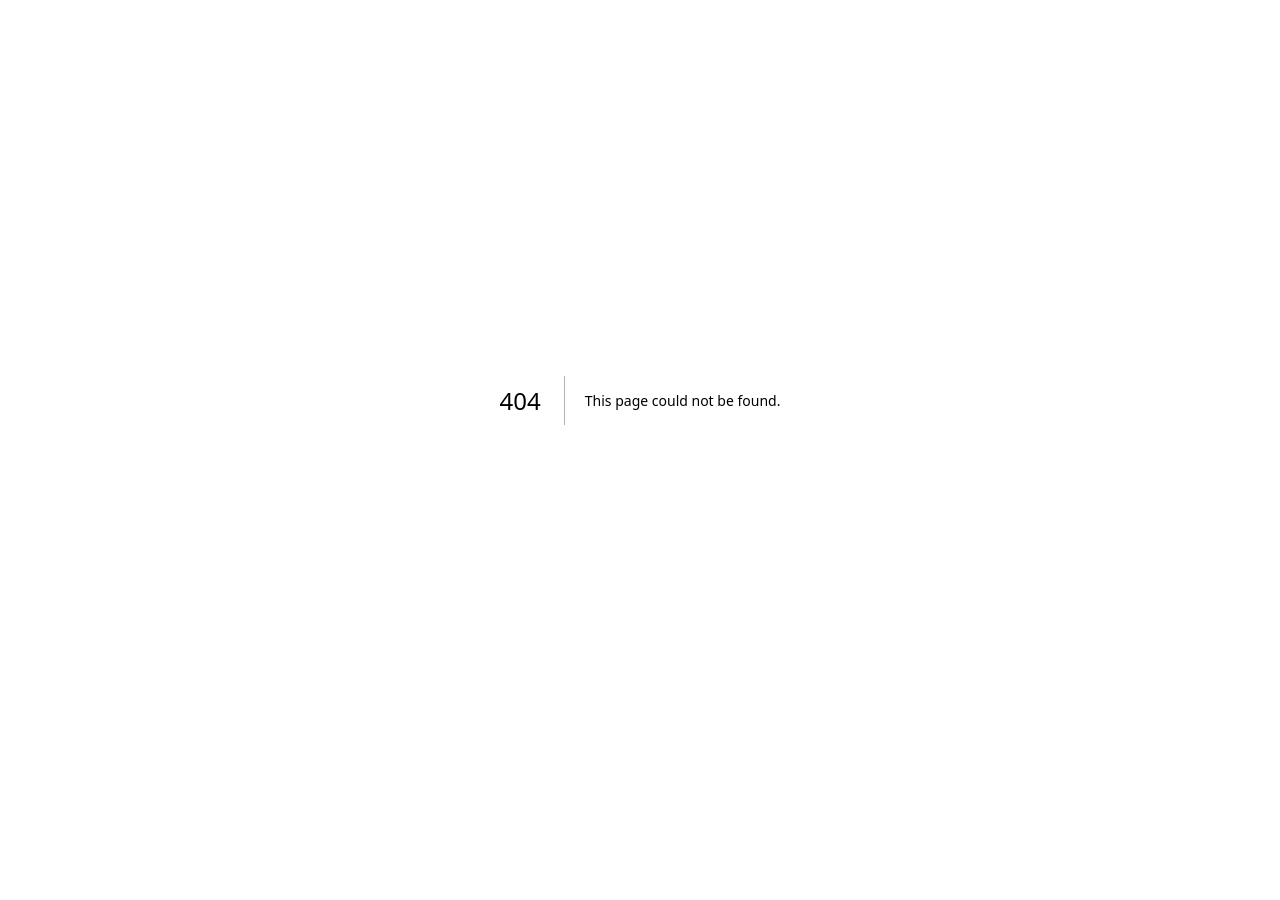
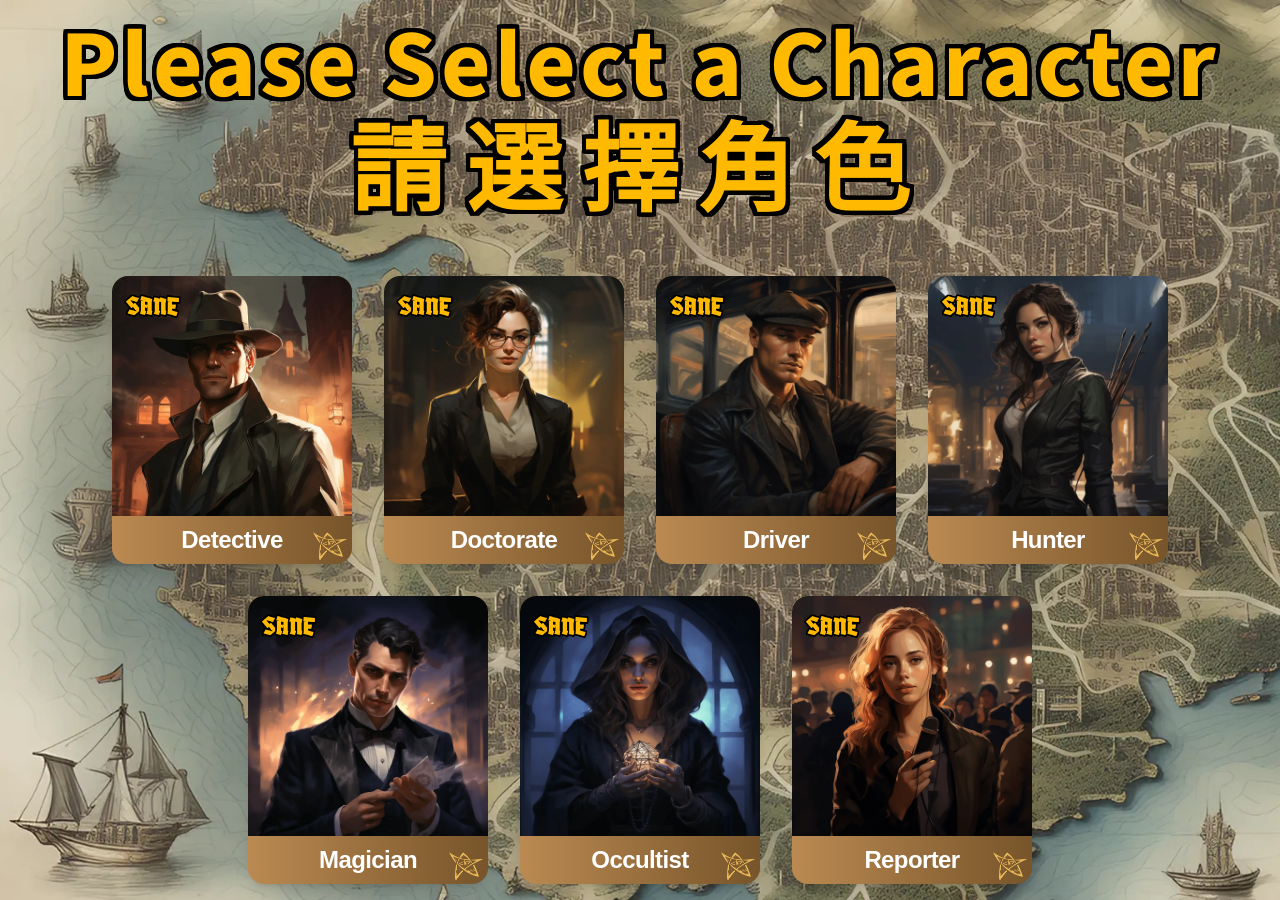
Before and after one commit to Game-as-a-Service/Pandemic-Reign-of-Cthulhu, a Next.js app in the folder frontend/: page /card-picking in a window 1280 px wide. Before the commit this address had no page. Before the commit the page ends 800 px from the top, so only its background shows below. Built offline with nearby package versions, Linux system fonts and the light colour scheme; a web font is replaced by a local one.

Commit message:
[#50] feature: add card-picking and level-setup 2 ui pages

```diff
--- /dev/null
+++ b/frontend/app/card-picking/page.tsx
@@ -0,0 +1,23 @@
+import InvestigatorCard from "@/components/investigator-card2";
+import { investigators } from "@/config/investigators";
+
+export default function RolePickingDemo() {
+  return (
+    <main className="min-h-full py-4 bg-cover bg-map">
+      <div className="container">
+        <h1 className="font-bold leading-tight text-center text-outline-4 tracking-[4px] text-7xl xl:text-8xl text-yellow">
+          Please Select a Character
+          <span className="block leading-tight tracking-[20px]">請選擇角色</span>
+        </h1>
+        <div className="flex flex-wrap items-center justify-center gap-4 xl:gap-8 2xl:gap-10 mt-11">
+          {investigators.map((investigator) => {
+            const { name, saneImage, sanity } = investigator;
+            return (
+              <InvestigatorCard key={name} investigator={name} imgUrl={saneImage} sanity={sanity} />
+            );
+          })}
+        </div>
+      </div>
+    </main>
+  );
+}
--- a/frontend/app/globals.css
+++ b/frontend/app/globals.css
@@ -73,4 +73,38 @@
   body {
     @apply bg-background text-foreground;
   }
+  html,
+  body {
+    height: 100%;
+  }
 }
+
+@layer utilities {
+  .text-outline-2 {
+    text-shadow: -2px -2px 0 #000, -2px -1px 0 #000, -2px 0px 0 #000, -2px 1px 0 #000,
+      -2px 2px 0 #000, -1px -2px 0 #000, -1px -1px 0 #000, -1px 0px 0 #000, -1px 1px 0 #000,
+      -1px 2px 0 #000, 0px -2px 0 #000, 0px -1px 0 #000, 0px 0px 0 #000, 0px 1px 0 #000,
+      0px 2px 0 #000, 1px -2px 0 #000, 1px -1px 0 #000, 1px 0px 0 #000, 1px 1px 0 #000,
+      1px 2px 0 #000, 2px -2px 0 #000, 2px -1px 0 #000, 2px 0px 0 #000, 2px 1px 0 #000,
+      2px 2px 0 #000;
+  }
+  .text-outline-4 {
+    text-shadow: -4px -4px 0 #000, -4px -3px 0 #000, -4px -2px 0 #000, -4px -1px 0 #000,
+      -4px 0px 0 #000, -4px 1px 0 #000, -4px 2px 0 #000, -4px 3px 0 #000, -4px 4px 0 #000,
+      -3px -4px 0 #000, -3px -3px 0 #000, -3px -2px 0 #000, -3px -1px 0 #000, -3px 0px 0 #000,
+      -3px 1px 0 #000, -3px 2px 0 #000, -3px 3px 0 #000, -3px 4px 0 #000, -2px -4px 0 #000,
+      -2px -3px 0 #000, -2px -2px 0 #000, -2px -1px 0 #000, -2px 0px 0 #000, -2px 1px 0 #000,
+      -2px 2px 0 #000, -2px 3px 0 #000, -2px 4px 0 #000, -1px -4px 0 #000, -1px -3px 0 #000,
+      -1px -2px 0 #000, -1px -1px 0 #000, -1px 0px 0 #000, -1px 1px 0 #000, -1px 2px 0 #000,
+      -1px 3px 0 #000, -1px 4px 0 #000, 0px -4px 0 #000, 0px -3px 0 #000, 0px -2px 0 #000,
+      0px -1px 0 #000, 0px 0px 0 #000, 0px 1px 0 #000, 0px 2px 0 #000, 0px 3px 0 #000,
+      0px 4px 0 #000, 1px -4px 0 #000, 1px -3px 0 #000, 1px -2px 0 #000, 1px -1px 0 #000,
+      1px 0px 0 #000, 1px 1px 0 #000, 1px 2px 0 #000, 1px 3px 0 #000, 1px 4px 0 #000,
+      2px -4px 0 #000, 2px -3px 0 #000, 2px -2px 0 #000, 2px -1px 0 #000, 2px 0px 0 #000,
+      2px 1px 0 #000, 2px 2px 0 #000, 2px 3px 0 #000, 2px 4px 0 #000, 3px -4px 0 #000,
+      3px -3px 0 #000, 3px -2px 0 #000, 3px -1px 0 #000, 3px 0px 0 #000, 3px 1px 0 #000,
+      3px 2px 0 #000, 3px 3px 0 #000, 3px 4px 0 #000, 4px -4px 0 #000, 4px -3px 0 #000,
+      4px -2px 0 #000, 4px -1px 0 #000, 4px 0px 0 #000, 4px 1px 0 #000, 4px 2px 0 #000,
+      4px 3px 0 #000, 4px 4px 0 #000;
+  }
+}
--- /dev/null
+++ b/frontend/app/level-setup/page.tsx
@@ -0,0 +1,26 @@
+import { Button } from "@/components/ui/button";
+import { levels } from "@/config/levels";
+
+export default function LevelSelectDemo() {
+  return (
+    <main className="min-h-full pb-48 bg-cover bg-map pt-11">
+      <div className="container">
+        <h1 className="text-5xl font-bold leading-tight text-center text-outline-4 xl:text-6xl 2xl:text-7xl text-yellow tracking-[4px]">
+          Please Select the Level of Difficulty
+          <span className="block leading-tight tracking-[20px]">請選擇難度</span>
+        </h1>
+        <div className="grid grid-rows-3 gap-16 pt-16 justify-items-center">
+          {levels.map((level) => {
+            return (
+              <Button key={level.en} variant="gradient" className="w-full h-36 xl:h-48 2xl:h-56">
+                <span className="text-white font-bold tracking-[2px] text-outline-2 text-5xl xl:text-6xl 2xl:text-7xl">
+                  {`${level.en} ${level.zh}`}
+                </span>
+              </Button>
+            );
+          })}
+        </div>
+      </div>
+    </main>
+  );
+}
--- /dev/null
+++ b/frontend/components/investigator-card2/index.tsx
@@ -0,0 +1,86 @@
+"use client";
+import React, { useMemo, useState } from "react";
+import Image from "next/image";
+import { cn } from "@/lib/utils";
+import { Card, CardFooter, CardHeader, CardTitle } from "../ui/card";
+
+interface InvestigatorCardProps {
+  investigator: Investigator;
+  imgUrl: string;
+  sanity: Sanity;
+}
+
+const InvestigatorCard = React.memo(function ({
+  investigator,
+  imgUrl,
+  sanity,
+}: InvestigatorCardProps) {
+  const [isSelected, setIsSelected] = useState(false);
+
+  const gradientStyle = useMemo(
+    () => ({
+      sane: "from-tertiary to-brown",
+      insane: "from-primary to-secondary",
+    }),
+    []
+  );
+
+  const sanityText = useMemo(
+    () => ({
+      sane: "/img/sane-stroke-text.svg",
+      insane: "/img/insane-stroke-text.svg",
+    }),
+    []
+  );
+
+  const sanitySign = useMemo(
+    () => ({
+      sane: "/img/sane-sign.png",
+      insane: "/img/insane-sign.png",
+    }),
+    []
+  );
+
+  return (
+    <Card
+      className={cn(
+        "rounded-2xl w-60 min-h-[250px] border-0 bg-gradient-to-r shadow-lg cursor-pointer transition-all",
+        "hover:scale-99 active:scale-99 group",
+        gradientStyle[sanity],
+        isSelected ? "grayscale" : "grayscale-0"
+      )}
+      onClick={() => setIsSelected((v) => !v)}
+    >
+      <CardHeader className="relative w-full h-auto p-0">
+        <Image
+          src={imgUrl}
+          alt={`investigator-card`}
+          width={250}
+          height={250}
+          priority
+          className="rounded-t-2xl group-hover:opacity-80 group-active:opacity-80"
+        />
+        <div className="absolute top-3 left-3">
+          <Image
+            src={sanityText[sanity]}
+            alt="sanity"
+            width={50}
+            height={75}
+            className="w-auto h-6"
+          />
+        </div>
+      </CardHeader>
+      <CardFooter className="w-full gap-3 justify-center align-center relative py-2 px-4 min-h-[45px]">
+        <CardTitle className="text-2xl text-white capitalize font-display">
+          {investigator}
+        </CardTitle>
+        <div className="absolute right-1 bottom-1">
+          <Image src={sanitySign[sanity]} alt={`sanity-sign`} width={35} height={35} />
+        </div>
+      </CardFooter>
+    </Card>
+  );
+});
+
+InvestigatorCard.displayName = "InvestigatorCard";
+export default InvestigatorCard;
--- /dev/null
+++ b/frontend/components/ui/button.tsx
@@ -0,0 +1,51 @@
+import * as React from "react";
+import { Slot } from "@radix-ui/react-slot";
+import { cva, type VariantProps } from "class-variance-authority";
+
+import { cn } from "@/lib/utils";
+
+const buttonVariants = cva(
+  "inline-flex items-center justify-center whitespace-nowrap rounded-md text-sm font-medium ring-offset-background transition-colors focus-visible:outline-none focus-visible:ring-2 focus-visible:ring-ring focus-visible:ring-offset-2 disabled:pointer-events-none disabled:opacity-50",
+  {
+    variants: {
+      variant: {
+        default: "bg-primary text-primary-foreground hover:bg-primary/90",
+        destructive: "bg-destructive text-destructive-foreground hover:bg-destructive/90",
+        outline: "border border-input bg-background hover:bg-accent hover:text-accent-foreground",
+        secondary: "bg-secondary text-secondary-foreground hover:bg-secondary/80",
+        ghost: "hover:bg-accent hover:text-accent-foreground",
+        link: "text-primary underline-offset-4 hover:underline",
+        gradient:
+          "bg-gradient-to-r from-tertiary to-secondary rounded-3xl shadow-custom hover:scale-99 active:scale-99 transition-all",
+      },
+      size: {
+        default: "h-10 px-4 py-2",
+        sm: "h-9 rounded-md px-3",
+        lg: "h-11 rounded-md px-8",
+        icon: "h-10 w-10",
+      },
+    },
+    defaultVariants: {
+      variant: "default",
+      size: "default",
+    },
+  }
+);
+
+export interface ButtonProps
+  extends React.ButtonHTMLAttributes<HTMLButtonElement>,
+    VariantProps<typeof buttonVariants> {
+  asChild?: boolean;
+}
+
+const Button = React.forwardRef<HTMLButtonElement, ButtonProps>(
+  ({ className, variant, size, asChild = false, ...props }, ref) => {
+    const Comp = asChild ? Slot : "button";
+    return (
+      <Comp className={cn(buttonVariants({ variant, size, className }))} ref={ref} {...props} />
+    );
+  }
+);
+Button.displayName = "Button";
+
+export { Button, buttonVariants };
--- /dev/null
+++ b/frontend/config/investigators.ts
@@ -0,0 +1,44 @@
+export const investigators: InvestigatorData[] = [
+  {
+    name: "detective",
+    saneImage: "/img/detective-sane.webp",
+    insaneImage: "/img/detective-insane.webp",
+    sanity: "sane",
+  },
+  {
+    name: "doctorate",
+    saneImage: "/img/doctorate-sane.webp",
+    insaneImage: "/img/doctorate-insane.webp",
+    sanity: "sane",
+  },
+  {
+    name: "driver",
+    saneImage: "/img/driver-sane.webp",
+    insaneImage: "/img/driver-insane.webp",
+    sanity: "sane",
+  },
+  {
+    name: "hunter",
+    saneImage: "/img/hunter-sane.webp",
+    insaneImage: "/img/hunter-insane.webp",
+    sanity: "sane",
+  },
+  {
+    name: "magician",
+    saneImage: "/img/magician-sane.webp",
+    insaneImage: "/img/magician-insane.webp",
+    sanity: "sane",
+  },
+  {
+    name: "occultist",
+    saneImage: "/img/occultist-sane.webp",
+    insaneImage: "/img/occultist-insane.webp",
+    sanity: "sane",
+  },
+  {
+    name: "reporter",
+    saneImage: "/img/reporter-sane.webp",
+    insaneImage: "/img/reporter-insane.webp",
+    sanity: "sane",
+  },
+];
--- /dev/null
+++ b/frontend/config/levels.ts
@@ -0,0 +1,14 @@
+export const levels = [
+  {
+    en: "Introductory",
+    zh: "教學",
+  },
+  {
+    en: "Standard",
+    zh: "基礎",
+  },
+  {
+    en: "Expert",
+    zh: "專家",
+  },
+];
--- a/frontend/package.json
+++ b/frontend/package.json
@@ -12,6 +12,7 @@
   "dependencies": {
     "@radix-ui/react-dialog": "^1.0.5",
     "@radix-ui/react-progress": "^1.0.3",
+    "@radix-ui/react-slot": "^1.0.2",
     "class-variance-authority": "^0.7.0",
     "clsx": "^2.0.0",
     "lucide-react": "^0.288.0",
--- a/frontend/tailwind.config.js
+++ b/frontend/tailwind.config.js
@@ -1,14 +1,14 @@
-import { fontFamily } from 'tailwindcss/defaultTheme'
+import { fontFamily } from "tailwindcss/defaultTheme";
 
 /** @type {import('tailwindcss').Config} */
 module.exports = {
   darkMode: ["class"],
   content: [
-    './pages/**/*.{ts,tsx}',
-    './components/**/*.{ts,tsx}',
-    './app/**/*.{ts,tsx}',
-    './src/**/*.{ts,tsx}',
-	],
+    "./pages/**/*.{ts,tsx}",
+    "./components/**/*.{ts,tsx}",
+    "./app/**/*.{ts,tsx}",
+    "./src/**/*.{ts,tsx}",
+  ],
   theme: {
     container: {
       center: true,
@@ -19,7 +19,7 @@ module.exports = {
     },
     fontFamily: {
       sans: ["var(--font-sans)", ...fontFamily.sans],
-      display: ["var(--font-display)", ...fontFamily.sans]
+      display: ["var(--font-display)", ...fontFamily.sans],
     },
     extend: {
       colors: {
@@ -30,7 +30,7 @@ module.exports = {
         foreground: "hsl(var(--foreground))",
         primary: {
           DEFAULT: "#6D9773",
-          foreground:  "#6D9773",
+          foreground: "#6D9773",
         },
         secondary: {
           DEFAULT: "#0C3B2E",
@@ -88,7 +88,16 @@ module.exports = {
         "accordion-down": "accordion-down 0.2s ease-out",
         "accordion-up": "accordion-up 0.2s ease-out",
       },
+      backgroundImage: {
+        map: "url('/img/background.webp')",
+      },
+      boxShadow: {
+        custom: "4px 4px 16px 0px rgba(0, 0, 0, 0.25)",
+      },
+      scale: {
+        99: "99%",
+      },
     },
   },
   plugins: [require("tailwindcss-animate")],
-}
+};
```
Also changed, not shown: 1 other file (tests, documents, lock files or other folders).
